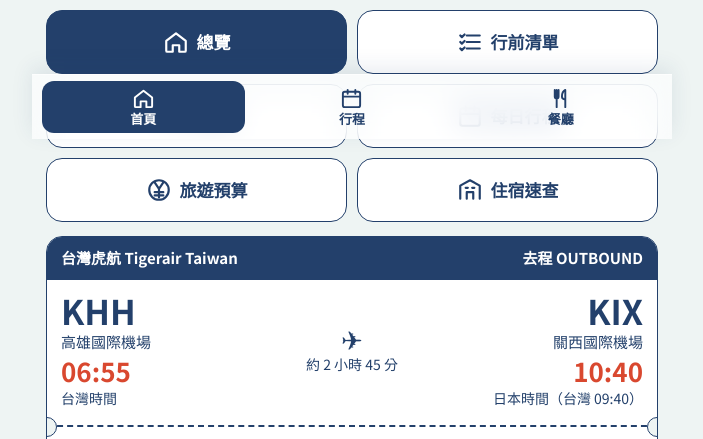
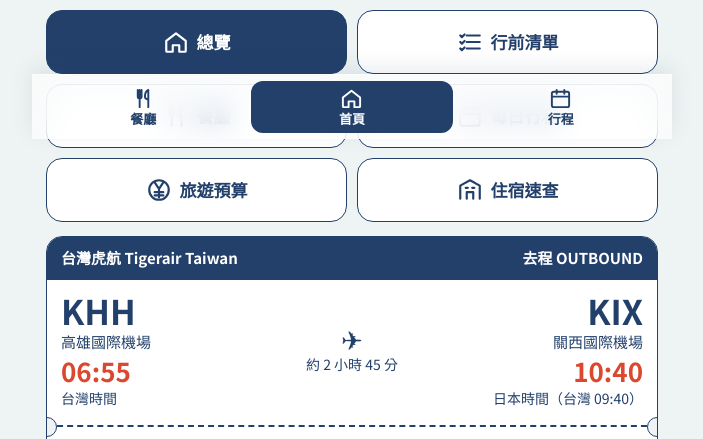
Before and after one commit to theluluhuang/kyoto2027, a plain HTML site: page index.html in a window 1280 px wide. Shown: the part 661-1100 px from the top of the page, without its empty margins (288-991 px from the left). Drawn offline with Linux system fonts and the light colour scheme.

Commit message:
Update index.html

```diff
--- a/index.html
+++ b/index.html
@@ -952,7 +952,7 @@ function tick(){
 /* ---------- 導覽 ---------- */
 function renderNav(){
   $("#menu").hidden=view!=="overview";
-  $("#bnav").innerHTML=[["overview","首頁"],["daily","行程"],["food","餐廳"]].map(([k,t])=>'<button data-nav="'+k+'"'+(view===k?' class="on" aria-current="page"':'')+'>'+ICON[k]+'<span>'+t+'</span></button>').join("");
+  $("#bnav").innerHTML=[["food","餐廳"],["overview","首頁"],["daily","行程"]].map(([k,t])=>'<button data-nav="'+k+'"'+(view===k?' class="on" aria-current="page"':'')+'>'+ICON[k]+'<span>'+t+'</span></button>').join("");
   $("#menu").innerHTML=NAV.map(([k,t])=>'<button class="navbtn'+(view===k?' on':'')+'" data-nav="'+k+'" aria-current="'+(view===k)+'">'+ICON[k]+'<span>'+t+'</span></button>').join("");
 }
 function parseHash(){const h=(location.hash||"#overview").slice(1).split("/");return{v:h[0],d:+h[1]||0}}
```
